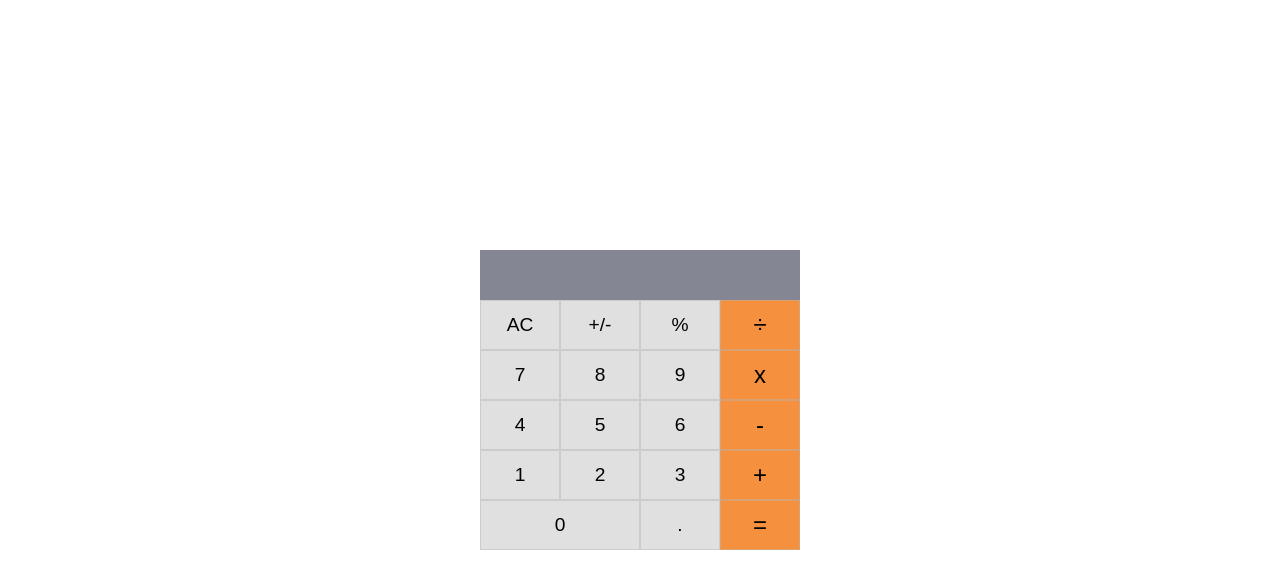
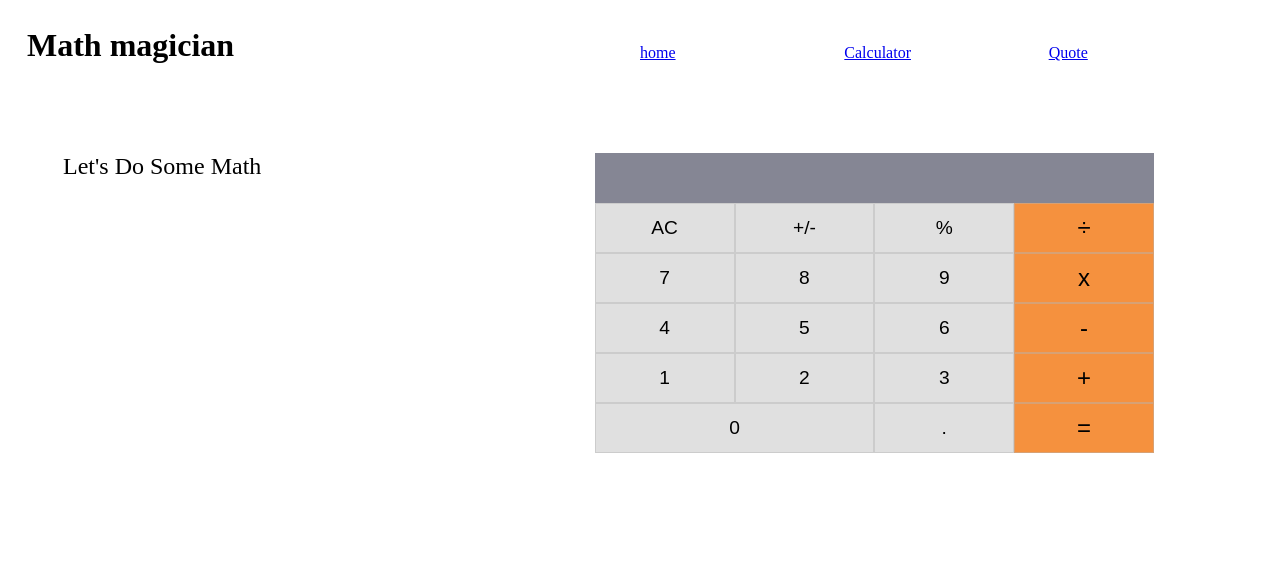
Before and after one commit to cilfonegabriel/react_math_magician, a React (Create React App) app: page /Calculator in a window 1280 px wide. Shown: the top 588 px of the page. Built offline with nearby package versions, Linux system fonts and the light colour scheme.

Commit message:
add Home and Quote pages, also add style

```diff
--- a/src/App.js
+++ b/src/App.js
@@ -1,17 +1,25 @@
 import React from 'react';
+import { Route, Routes, Link } from 'react-router-dom';
 import Calculator from './components/Calculator';
+import Home from './components/Home';
+import Quote from './components/Quote';
 
-class App extends React.Component {
-  constructor(props) {
-    super(props);
-    this.state = {};
-  }
-
-  render() {
-    return (
-      <Calculator />
-    );
-  }
+export default function App() {
+  return (
+    <>
+      <nav>
+        <h2 className="subtitle"> Math magician </h2>
+        <ul>
+          <li className="navLink"><Link to="./">home</Link></li>
+          <li className="navLink"><Link to="/Calculator">Calculator</Link></li>
+          <li className="navLink"><Link to="/Quote"> Quote </Link></li>
+        </ul>
+      </nav>
+      <Routes>
+        <Route path="/" element={<Home />} />
+        <Route path="/Calculator" element={<Calculator />} />
+        <Route path="/Quote" element={<Quote />} />
+      </Routes>
+    </>
+  );
 }
-
-export default App;
--- a/src/components/Calculator.js
+++ b/src/components/Calculator.js
@@ -14,7 +14,9 @@
 
   const { total, next, operation } = state;
   return (
-    <section className="container-calculator">
+    <section className="containerCalculator">
+      <div className="pMath"> Let&apos;s Do Some Math </div>
+      <div className="calculatorDiv">
         <div className="result">
           {total}
           {operation}
@@ -41,6 +43,7 @@
           <button onClick={handleClick} type="button" className="btn-calculator">.</button>
           <button onClick={handleClick} type="button" className="btn-calculator color-right">=</button>
         </div>
+      </div>
     </section>
   );
 };
--- /dev/null
+++ b/src/components/Home.js
@@ -0,0 +1,12 @@
+import { LoremIpsum } from 'react-lorem-ipsum';
+
+const Home = () => (
+  <div className="home-section">
+    <h2 className="home-title">Welcome to our page!</h2>
+    <p className="textSection">
+      <LoremIpsum p={2} />
+    </p>
+  </div>
+);
+
+export default Home;
--- /dev/null
+++ b/src/components/Quote.js
@@ -0,0 +1,14 @@
+const Quote = () => (
+  <div className="home-section">
+    <h4 className="sentence">
+      &quot;Since you are not experienced in things of the world
+      <br />
+      all things that have some difficulty seem impossible to you.
+      <br />
+      Trust in time, which usually gives sweet solutions to many bitter difficulties&quot;
+    </h4>
+    <p className="author"> - DON QUIJOTE </p>
+  </div>
+);
+
+export default Quote;
--- a/src/index.css
+++ b/src/index.css
@@ -6,21 +6,20 @@
   -moz-box-sizing: border-box;
   -webkit-box-sizing: border-box;
   box-sizing: border-box;
+  width: 100%;
 }
 
 #root {
   width: 100vw;
   height: 100vh;
-  display: flex;
   align-items: center;
   justify-content: center;
 }
 
-.container-calculator {
-  width: 80%;
+.containerCalculator {
   display: flex;
-  flex-direction: column;
-  justify-content: flex-start;
+  flex-direction: row;
+  margin: 62px 0 0 0;
 }
 
 .result {
@@ -33,6 +32,7 @@
   background-color: #858694;
   color: white;
   padding-right: 5px;
+  margin: 0 0 0 0;
 }
 
 .buttons-calculator {
@@ -70,3 +70,60 @@
     width: 25%;
   }
 }
+
+/* navbar page */
+
+nav {
+  display: flex;
+  justify-content: space-between;
+  padding: 27px;
+}
+
+.subtitle {
+  font-size: xx-large;
+}
+
+ul {
+  display: flex;
+  list-style: none;
+  padding: 17px 0 0 0;
+}
+
+/* Home page */
+
+.home-title {
+  font-size: x-large;
+  margin: 15px 0 0 0;
+  padding: 18px;
+}
+
+.textSection {
+  margin: 10px 0 35px 0;
+  padding: 0 50px 0 37px;
+}
+
+/* calculator page */
+
+.pMath {
+  text-align: justify;
+  font-size: x-large;
+  padding: 0 0 0 63px;
+}
+
+.calculatorDiv {
+  margin: 0 126px 0 0;
+}
+
+/* Quotes page */
+
+.sentence {
+  font-size: unset;
+  text-align: center;
+  padding: 10px 0 0 23px;
+  line-height: 39px;
+  margin: 81px 0 31px 0;
+}
+
+.author {
+  text-align: center;
+}
--- a/src/index.js
+++ b/src/index.js
@@ -1,11 +1,14 @@
 import React from 'react';
 import ReactDOM from 'react-dom/client';
 import './index.css';
+import { BrowserRouter } from 'react-router-dom';
 import App from './App';
 
 const root = ReactDOM.createRoot(document.getElementById('root'));
 root.render(
   <React.StrictMode>
-    <App />
+    <BrowserRouter>
+      <App />
+    </BrowserRouter>
   </React.StrictMode>,
 );
```
Lines whose indentation alone changed are shown as unchanged.
